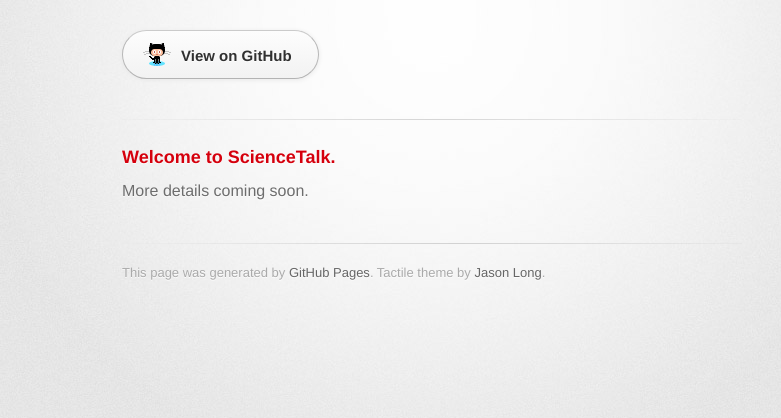
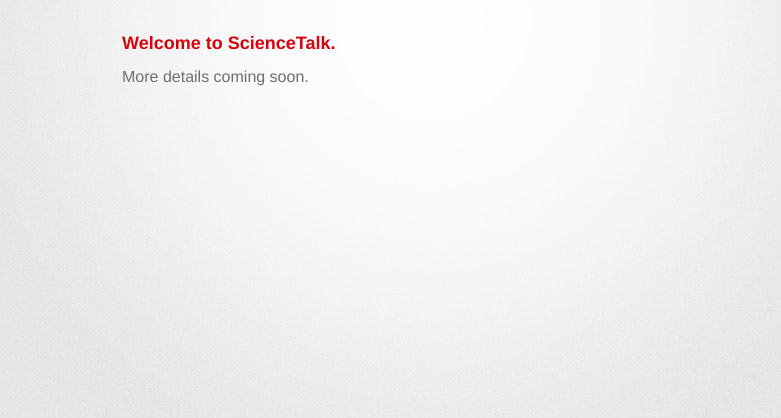
Before and after one commit to ScienceTalk/ScienceTalk.github.io, a plain HTML site: page index.html in a window 1280 px wide. Shown: the part 96-514 px from the top of the page, without its empty margins (208-989 px from the left). Drawn offline with Linux system fonts and the light colour scheme; a web font is replaced by a local one.

Commit message:
modified index.html

```diff
--- a/index.html
+++ b/index.html
@@ -22,23 +22,12 @@
           <h2></h2>
         </header>
 
-        <section id="downloads" class="clearfix">
-          <a href="https://github.com/ScienceTalk" id="view-on-github" class="button"><span>View on GitHub</span></a>
-        </section>
-
-        <hr>
-
         <section id="main_content">
           <h3>Welcome to ScienceTalk.</h3>
 
 <p>More details coming soon.</p>
         </section>
 
-        <footer>
-          This page was generated by <a href="http://pages.github.com">GitHub Pages</a>. Tactile theme by <a href="http://twitter.com/jasonlong">Jason Long</a>.
-        </footer>
-
-
       </div>
     </div>
   </body>
```
